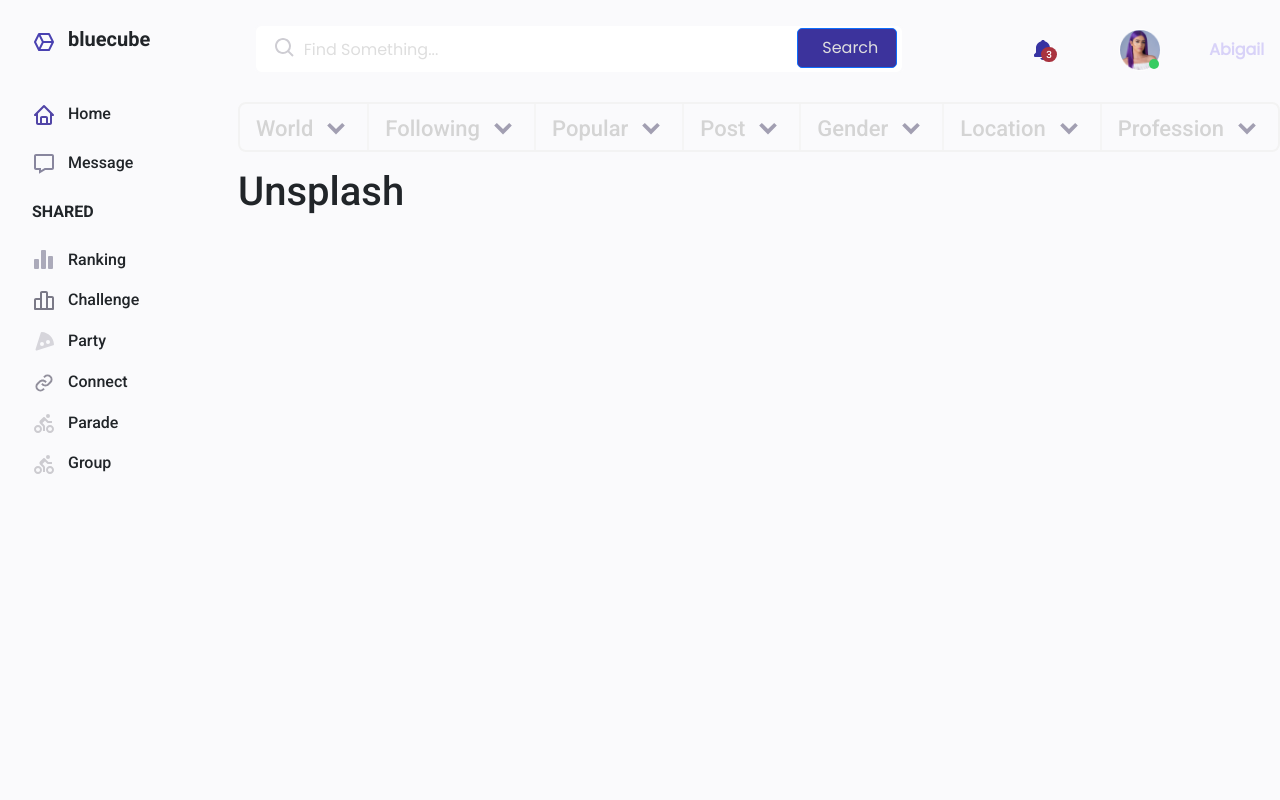
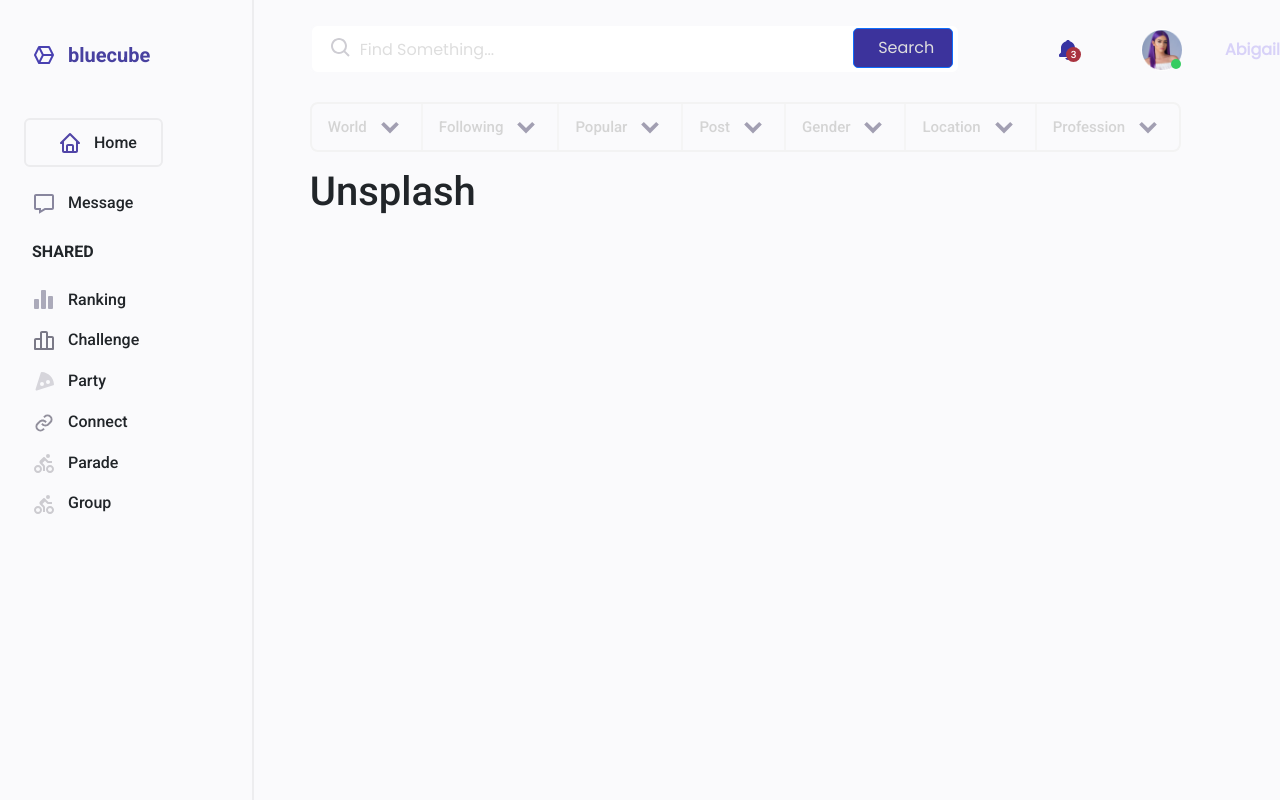
Before and after one commit to Dreezy305/bluecube, a React (Create React App) app: page / in a window 1280 px wide. Built offline with nearby package versions, Linux system fonts and the light colour scheme.

Commit message:
left side bar

```diff
--- a/src/App.css
+++ b/src/App.css
@@ -5,3 +5,11 @@
   overflow: hidden;
   font-family: "Roboto", sans-serif;
 }
+
+.home {
+  border: 2px solid #ececee;
+  border-radius: 6px;
+  width: fit-content;
+  height: auto;
+  padding: 10px 24px;
+}
--- a/src/components/leftSideBar.js
+++ b/src/components/leftSideBar.js
@@ -37,20 +37,20 @@
   };
 
   return (
-    <div className="left">
+    <div className="left pt-3">
       <ul className="list-unstyled mt-4 ms-4">
-        <li className="mt-2">
+        <li className="" style={{ marginTop: "35px !important" }}>
           <img src={Cube} className="float-left ms-2 me-2" alt="bluecube" />
           <p
-            className="d-inline text-end ms-1 fw-bold"
-            style={{ fontSize: "20px" }}
+            className="d-inline text-end ms-1 fw-bold align-middle"
+            style={{ fontSize: "20px", color: "#4841a0" }}
           >
             bluecube
           </p>
         </li>
-        <li className="mt-5 mb-4">
+        <li className="mt-5 mb-4 home">
           <img src={Home} className="float-left ms-2 me-2" alt="logo_icon" />
-          <p className="d-inline text-end ms-1">Home</p>
+          <p className="d-inline text-end ms-1 align-middle">Home</p>
         </li>
         <li className="mt-2 mb-4">
           <img src={Message} className="float-left ms-2 me-2" alt="logo_icon" />
--- a/src/components/topBar.js
+++ b/src/components/topBar.js
@@ -6,7 +6,7 @@
 function TopBar() {
   return (
     <>
-      <div className="d-flex flex-column">
+      <div className="d-flex flex-column ms-5 ps-2">
         <InputAndOthers />
 
         <FilterOptions />
--- a/src/styles/globals.scss
+++ b/src/styles/globals.scss
@@ -4,6 +4,7 @@
   font-family: "Roboto", sans-serif;
   width: 20%;
   height: 100vh;
+  border-right: 2px solid#ededef;
   ul {
     li {
       p {
@@ -93,13 +94,16 @@
   height: 50px;
   border: 2px solid #f3f3f3;
   border-radius: 8px;
+
   &_content {
     border-right: 2px solid #f5f5f5;
+    cursor: pointer;
+
     p {
       color: #d4d4d4;
       span {
         &:nth-child(1) {
-          font-size: 22px;
+          font-size: 15px;
         }
       }
     }
```
